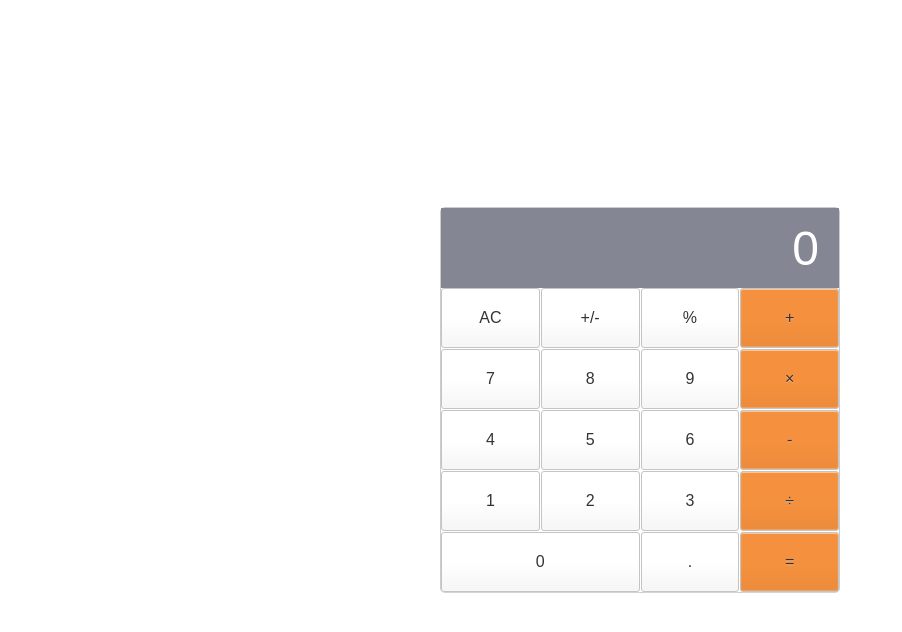
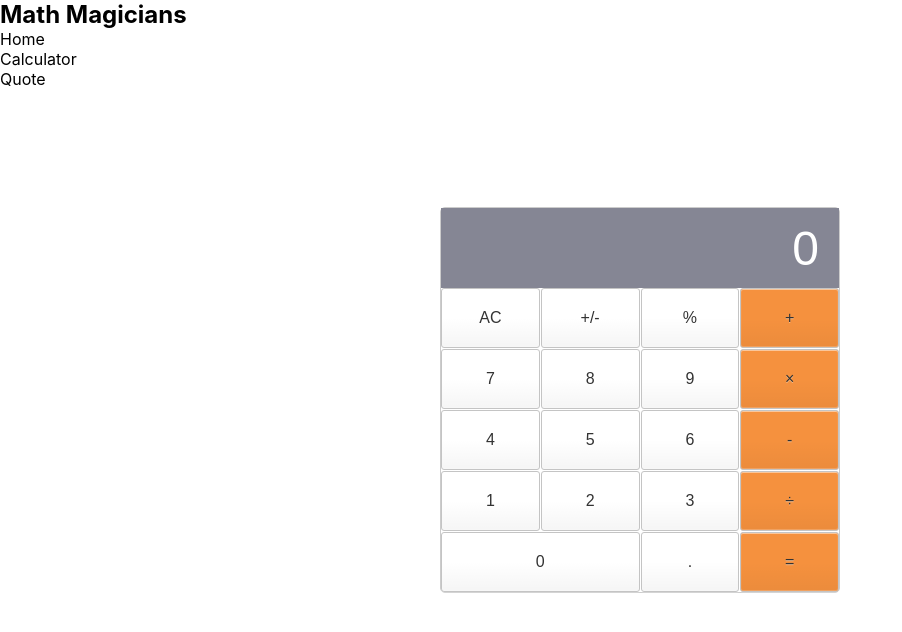
Before and after one commit to V-Blaze/math-magicians, a React (Create React App) app: page / in a window 1280 px wide. Shown: the top 632 px of the page, without its empty margins (0-902 px from the left). Built offline with nearby package versions, Linux system fonts and the light colour scheme.

Commit message:
add Navbar component

```diff
--- a/src/App.js
+++ b/src/App.js
@@ -1,12 +1,17 @@
 import React from 'react';
 import './App.css';
+//components
 import Calculator from './components/Calculator';
+import Navbar from './components/Navbar';
 
 // eslint-disable-next-line react/prefer-stateless-function
 class App extends React.Component {
   render() {
     return (
+      <>
+      <Navbar />
       <Calculator />
+      </>
     );
   }
 }
--- /dev/null
+++ b/src/components/Navbar.js
@@ -0,0 +1,20 @@
+import React from 'react'
+
+const Navbar = () => {
+  return (
+    <div>
+        <div className='title-div'>
+            <h2 className='title'>Math Magicians</h2>
+        </div>
+        <div className='menu'>
+            <ul className='menu-list'>
+                <li className='list-item'>Home</li>
+                <li className='list-item'>Calculator</li>
+                <li className='list-item'>Quote</li>
+            </ul>
+        </div>
+    </div>
+  )
+}
+
+export default Navbar
```
Also changed, not shown: src/pages/Quote.jsx (added, +9 -0 lines), src/components/Navbar.css (added), src/pages/Home.js (added).
